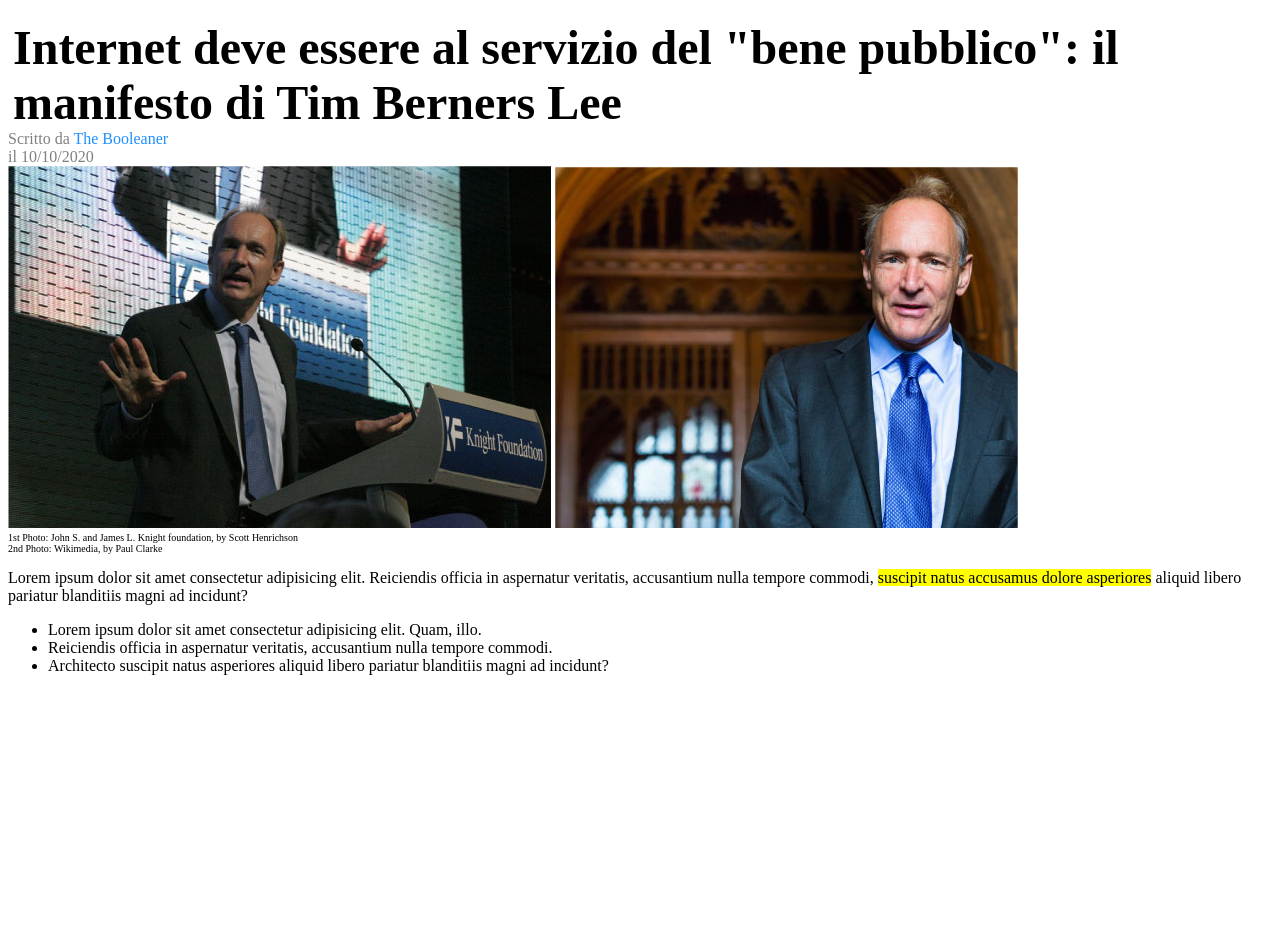
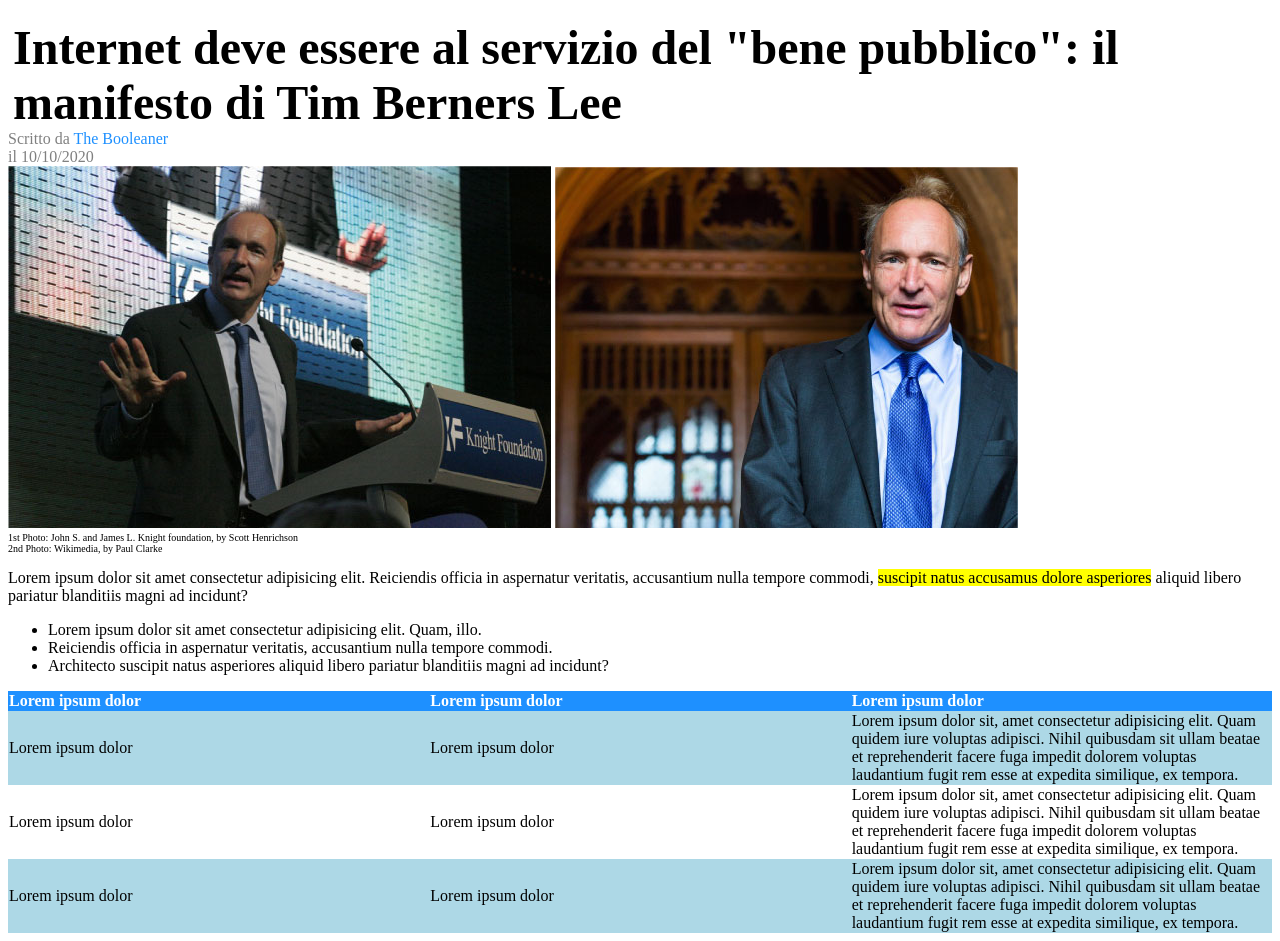
Before and after one commit to RiccardoB97/html-css-booleaner, a plain HTML site: page index.html in a window 1280 px wide. Shown: the part 158-1099 px from the top of the page. Before the commit the page ends 849 px from the top, so only its background shows below. Drawn offline with Linux system fonts and the light colour scheme.

Commit message:
Complete table with colored background

```diff
--- a/css/style.css
+++ b/css/style.css
@@ -34,3 +34,18 @@ p{
 .paragrafo-lista{
     margin-top: 15px;
 }
+thead{
+    background-color: dodgerblue;
+    color:white;
+}
+table {
+    border-collapse: collapse;
+    width: 100%;
+  }
+th, td{
+    text-align: left;
+    width: 200px;
+}
+.light-blue-background{
+    background-color: lightblue;
+}
--- a/index.html
+++ b/index.html
@@ -37,6 +37,60 @@
             </ul>
         </section>
         <!-- /Paragrago e lista non ordinata -->
+        <!-- Tabella -->
+        <section>
+            <table>
+                <thead>
+                    <tr>
+                        <th>
+                            Lorem ipsum dolor
+                        </th>
+                        <th>
+                            Lorem ipsum dolor
+                        </th>
+                        <th>
+                            Lorem ipsum dolor
+                        </th>
+                    </tr>
+                </thead>
+                <tbody>
+                    <tr class="light-blue-background">
+                        <td>
+                            Lorem ipsum dolor
+                        </td>
+                        <td>
+                            Lorem ipsum dolor
+                        </td>
+                        <td>
+                            Lorem ipsum dolor sit, amet consectetur adipisicing elit. Quam quidem iure voluptas adipisci. Nihil quibusdam sit ullam beatae et reprehenderit facere fuga impedit dolorem voluptas laudantium fugit rem esse at expedita similique, ex tempora.
+                        </td>
+                    </tr>
+                    <tr>
+                        <td>
+                            Lorem ipsum dolor
+                        </td>
+                        <td>
+                            Lorem ipsum dolor
+                        </td>
+                        <td>
+                            Lorem ipsum dolor sit, amet consectetur adipisicing elit. Quam quidem iure voluptas adipisci. Nihil quibusdam sit ullam beatae et reprehenderit facere fuga impedit dolorem voluptas laudantium fugit rem esse at expedita similique, ex tempora.
+                        </td>
+                    </tr>
+                    <tr class="light-blue-background">
+                        <td>
+                            Lorem ipsum dolor
+                        </td>
+                        <td>
+                            Lorem ipsum dolor
+                        </td>
+                        <td>
+                            Lorem ipsum dolor sit, amet consectetur adipisicing elit. Quam quidem iure voluptas adipisci. Nihil quibusdam sit ullam beatae et reprehenderit facere fuga impedit dolorem voluptas laudantium fugit rem esse at expedita similique, ex tempora.
+                        </td>
+                    </tr>
+                </tbody>
+            </table>
+        </section>
+        <!-- /Tabella -->
 
 
 
```
